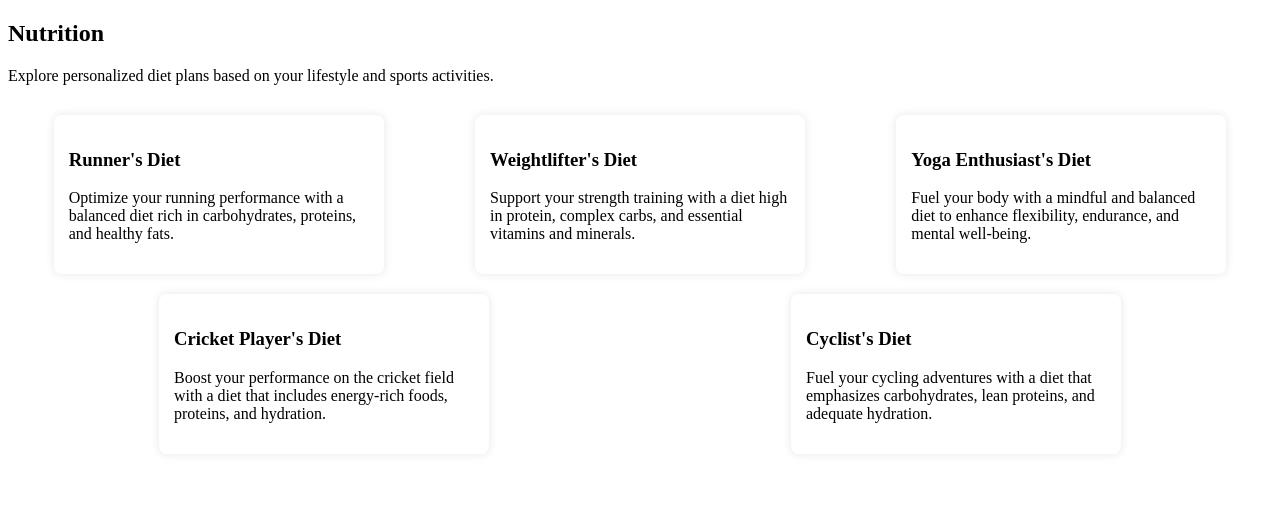
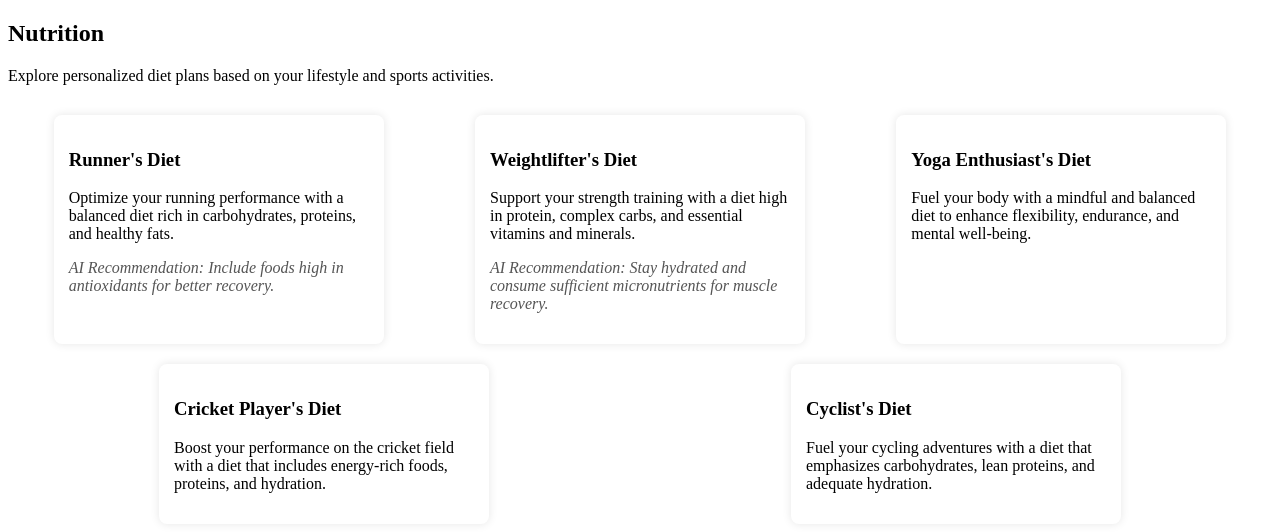
Before and after one commit to harshini-4/QuanTech-project, a plain HTML site: page others/nutri.html in a window 1280 px wide. Drawn offline with Linux system fonts and the light colour scheme.

Commit message:
Update nutri.html

```diff
--- a/others/nutri.html
+++ b/others/nutri.html
@@ -26,6 +26,11 @@
         .flash-card:hover {
             transform: scale(1.05);
         }
+        .ai-recommendation {
+            font-style: italic;
+            color: #555;
+        }
+
     </style>
 </head>
 <body>
@@ -41,12 +46,14 @@
             <div class="flash-card">
                 <h3>Runner's Diet</h3>
                 <p>Optimize your running performance with a balanced diet rich in carbohydrates, proteins, and healthy fats.</p>
+                <p class="ai-recommendation">AI Recommendation: Include foods high in antioxidants for better recovery.</p>
             </div>
 
             <!-- Flash Card 2: Diet for Weightlifters -->
             <div class="flash-card">
                 <h3>Weightlifter's Diet</h3>
                 <p>Support your strength training with a diet high in protein, complex carbs, and essential vitamins and minerals.</p>
+                <p class="ai-recommendation">AI Recommendation: Stay hydrated and consume sufficient micronutrients for muscle recovery.</p>
             </div>
 
             <!-- Flash Card 3: Diet for Yoga Enthusiasts -->
```
